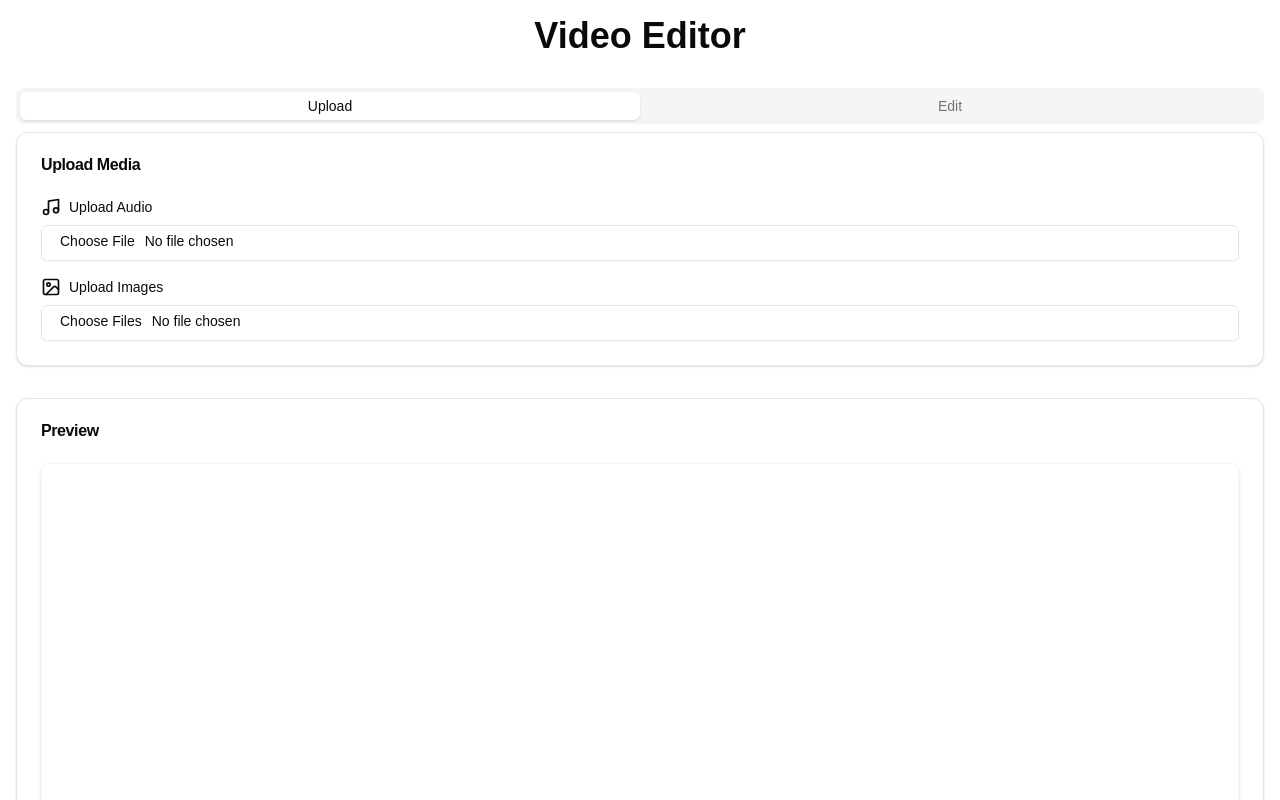
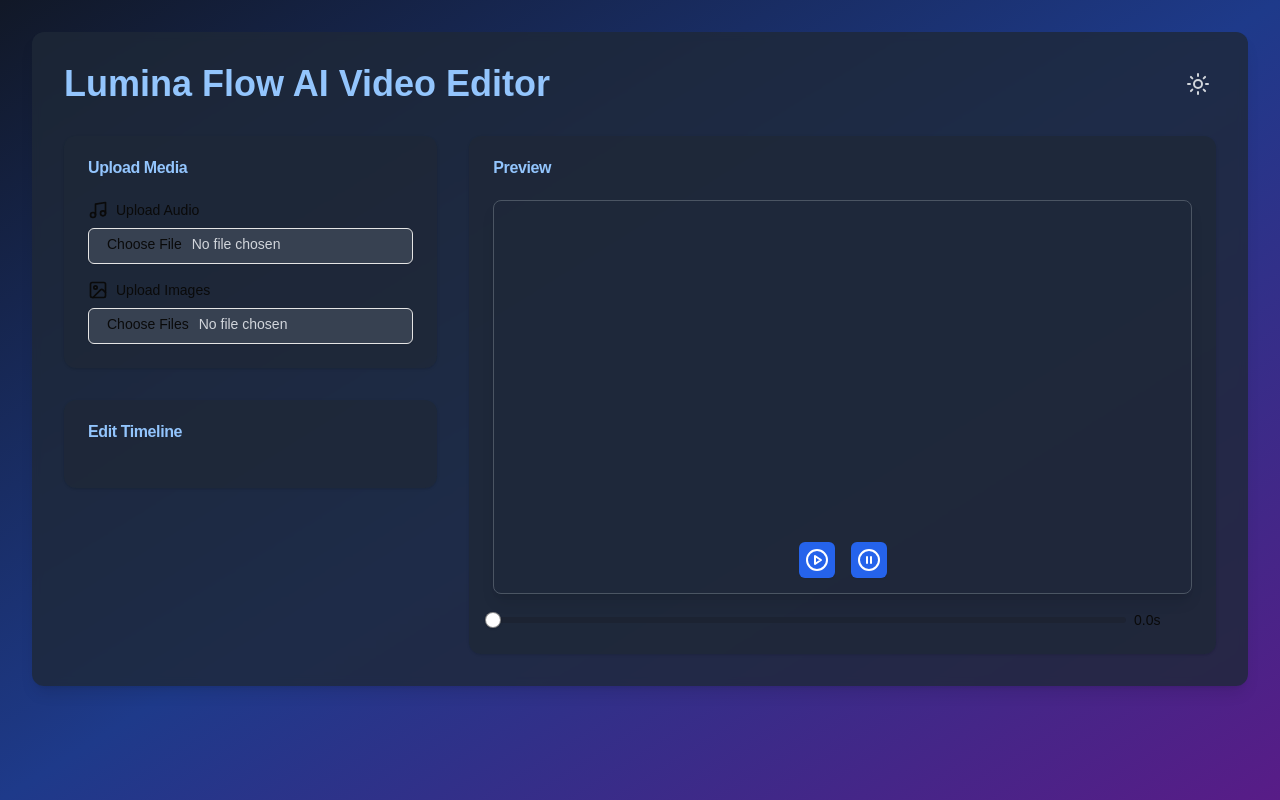
Before and after one commit to magicvidautomate/LuminaFlowAI, a Next.js app: page / in a window 1280 px wide. Shown: the top 800 px of the page. Built offline with nearby package versions, Linux system fonts and the light colour scheme.

Commit message:
update the script

```diff
--- a/app/page.tsx
+++ b/app/page.tsx
@@ -2,7 +2,7 @@ import { VideoEditorComponent } from '@/components/video-editor'
 
 export default function Home() {
   return (
-    <div className="min-h-screen bg-background">
+    <div className="min-h-screen">
       <VideoEditorComponent />
     </div>
   )
--- a/components/video-editor.tsx
+++ b/components/video-editor.tsx
@@ -8,7 +8,7 @@ import { Card, CardContent, CardHeader, CardTitle } from "@/components/ui/card"
 import { Input } from "@/components/ui/input"
 import { Label } from "@/components/ui/label"
 import { Tabs, TabsContent, TabsList, TabsTrigger } from "@/components/ui/tabs"
-import { PlayCircle, PauseCircle, Upload, Image as ImageIcon, Music, ZoomIn, ZoomOut, Clock } from 'lucide-react'
+import { PlayCircle, PauseCircle, Upload, Image as ImageIcon, Music, ZoomIn, ZoomOut, Clock, Sun, Moon } from 'lucide-react'
 
 type Effect = 'none' | 'zoom-in' | 'zoom-out' | 'fade'
 
@@ -33,6 +33,7 @@ const useAudio = (audioFile: File | null) => {
 }
 
 export function VideoEditorComponent() {
+  const [isDarkMode, setIsDarkMode] = useState(true)
   const [audioFile, setAudioFile] = useState<File | null>(null)
   const [images, setImages] = useState<ImageItem[]>([])
   const [currentTime, setCurrentTime] = useState(0)
@@ -155,19 +156,43 @@ export function VideoEditorComponent() {
 
   const totalDuration = images.reduce((sum, img) => Math.max(sum, img.startTime + img.duration), 0)
 
+  const toggleTheme = () => {
+    setIsDarkMode(!isDarkMode)
+  }
+
+  const themeClasses = isDarkMode
+    ? "bg-gradient-to-br from-gray-900 via-blue-900 to-purple-900 text-gray-300"
+    : "bg-gradient-to-br from-gray-100 via-blue-100 to-purple-100 text-gray-800"
+
+  const cardClasses = isDarkMode
+    ? "bg-gray-800/80 border-none"
+    : "bg-white/80 border border-gray-200"
+
+  const headerClasses = isDarkMode ? "text-blue-300" : "text-blue-600"
+
+  const inputClasses = isDarkMode
+    ? "bg-gray-700 text-gray-300"
+    : "bg-gray-100 text-gray-800"
+
+  const buttonClasses = isDarkMode
+    ? "bg-blue-600 hover:bg-blue-700 text-white"
+    : "bg-blue-500 hover:bg-blue-600 text-white"
+
   return (
-    <div className="container mx-auto p-4 space-y-8">
-      <h1 className="text-4xl font-bold text-center mb-8">Video Editor</h1>
+    <div className={`min-h-screen p-8 ${themeClasses}`}>
+      <div className={`container mx-auto backdrop-blur-sm rounded-xl shadow-lg p-8 ${cardClasses}`}>
+        <div className="flex justify-between items-center mb-8">
+          <h1 className={`text-4xl font-bold ${headerClasses}`}>Lumina Flow AI Video Editor</h1>
+          <Button onClick={toggleTheme} variant="ghost" size="icon">
+            {isDarkMode ? <Sun className="h-6 w-6" /> : <Moon className="h-6 w-6" />}
+          </Button>
+        </div>
 
-      <Tabs defaultValue="upload" className="w-full">
-        <TabsList className="grid w-full grid-cols-2">
-          <TabsTrigger value="upload">Upload</TabsTrigger>
-          <TabsTrigger value="edit">Edit</TabsTrigger>
-        </TabsList>
-        <TabsContent value="upload">
-          <Card>
+        <div className="flex flex-col md:flex-row gap-8">
+          <div className="w-full md:w-1/3 space-y-8">
+            <Card className={cardClasses}>
               <CardHeader>
-              <CardTitle>Upload Media</CardTitle>
+                <CardTitle className={headerClasses}>Upload Media</CardTitle>
               </CardHeader>
               <CardContent className="space-y-4">
                 <div>
@@ -175,35 +200,34 @@ export function VideoEditorComponent() {
                     <Music className="w-5 h-5" />
                     <span>Upload Audio</span>
                   </Label>
-                <Input id="audio-upload" type="file" accept="audio/*" onChange={handleAudioUpload} className="mt-2" />
-                {audioFile && <p className="text-sm text-muted-foreground mt-1">Audio uploaded: {audioFile.name}</p>}
+                  <Input id="audio-upload" type="file" accept="audio/*" onChange={handleAudioUpload} className={`mt-2 ${inputClasses}`} />
+                  {audioFile && <p className="text-sm mt-1">Audio uploaded: {audioFile.name}</p>}
                 </div>
                 <div>
                   <Label htmlFor="image-upload" className="flex items-center space-x-2 cursor-pointer">
                     <ImageIcon className="w-5 h-5" />
                     <span>Upload Images</span>
                   </Label>
-                <Input id="image-upload" type="file" accept="image/*" multiple onChange={handleImageUpload} className="mt-2" />
+                  <Input id="image-upload" type="file" accept="image/*" multiple onChange={handleImageUpload} className={`mt-2 ${inputClasses}`} />
                 </div>
               </CardContent>
             </Card>
-        </TabsContent>
-        <TabsContent value="edit">
-          <Card>
+
+            <Card className={cardClasses}>
               <CardHeader>
-              <CardTitle>Edit Timeline</CardTitle>
+                <CardTitle className={headerClasses}>Edit Timeline</CardTitle>
               </CardHeader>
               <CardContent>
-              <div className="space-y-4">
+                <div className="space-y-4 max-h-96 overflow-y-auto">
                   {images.map((image, index) => (
-                  <div key={index} className="flex items-center space-x-4 bg-muted p-4 rounded-lg">
+                    <div key={index} className={`flex items-center space-x-4 p-4 rounded-lg ${isDarkMode ? 'bg-gray-700' : 'bg-gray-200'}`}>
                       <img src={URL.createObjectURL(image.file)} alt={`Image ${index}`} className="w-20 h-20 object-cover rounded" />
                       <div className="flex-grow space-y-2">
                         <Select value={image.effect} onValueChange={(value) => updateImageEffect(index, value as Effect)}>
-                        <SelectTrigger>
+                          <SelectTrigger className={inputClasses}>
                             <SelectValue placeholder="Effect" />
                           </SelectTrigger>
-                        <SelectContent>
+                          <SelectContent className={inputClasses}>
                             <SelectItem value="none">
                               <span className="flex items-center">
                                 <ImageIcon className="w-4 h-4 mr-2" />
@@ -238,7 +262,7 @@ export function VideoEditorComponent() {
                             onChange={(e) => updateImageStartTime(index, parseFloat(e.target.value))}
                             min={0}
                             step={0.1}
-                          className="w-20"
+                            className={`w-20 ${inputClasses}`}
                           />
                           <span>to</span>
                           <Input
@@ -247,9 +271,9 @@ export function VideoEditorComponent() {
                             onChange={(e) => updateImageDuration(index, parseFloat(e.target.value) - image.startTime)}
                             min={image.startTime + 0.1}
                             step={0.1}
-                          className="w-20"
+                            className={`w-20 ${inputClasses}`}
                           />
-                        <span>seconds</span>
+                          <span>s</span>
                         </div>
                       </div>
                     </div>
@@ -257,23 +281,23 @@ export function VideoEditorComponent() {
                 </div>
               </CardContent>
             </Card>
-        </TabsContent>
-      </Tabs>
+          </div>
 
-      <Card>
+          <div className="w-full md:w-2/3">
+            <Card className={cardClasses}>
               <CardHeader>
-          <CardTitle>Preview</CardTitle>
+                <CardTitle className={headerClasses}>Preview</CardTitle>
               </CardHeader>
               <CardContent>
                 <div className="space-y-4">
                   <div className="relative">
-              <canvas ref={canvasRef} width={640} height={360} className="w-full h-auto border border-muted rounded-lg shadow-md" />
+                    <canvas ref={canvasRef} width={640} height={360} className={`w-full h-auto border rounded-lg shadow-lg ${isDarkMode ? 'border-gray-600' : 'border-gray-300'}`} />
                     <div className="absolute bottom-4 left-4 right-4 flex justify-center space-x-4">
-                <Button onClick={playPreview} size="icon" variant="secondary">
+                      <Button onClick={playPreview} size="icon" variant="secondary" className={buttonClasses}>
                         <PlayCircle className="w-6 h-6" />
                         <span className="sr-only">Play</span>
                       </Button>
-                <Button onClick={pausePreview} size="icon" variant="secondary">
+                      <Button onClick={pausePreview} size="icon" variant="secondary" className={buttonClasses}>
                         <PauseCircle className="w-6 h-6" />
                         <span className="sr-only">Pause</span>
                       </Button>
@@ -293,5 +317,8 @@ export function VideoEditorComponent() {
               </CardContent>
             </Card>
           </div>
+        </div>
+      </div>
+    </div>
   )
 }
```
Lines whose indentation alone changed are shown as unchanged.
